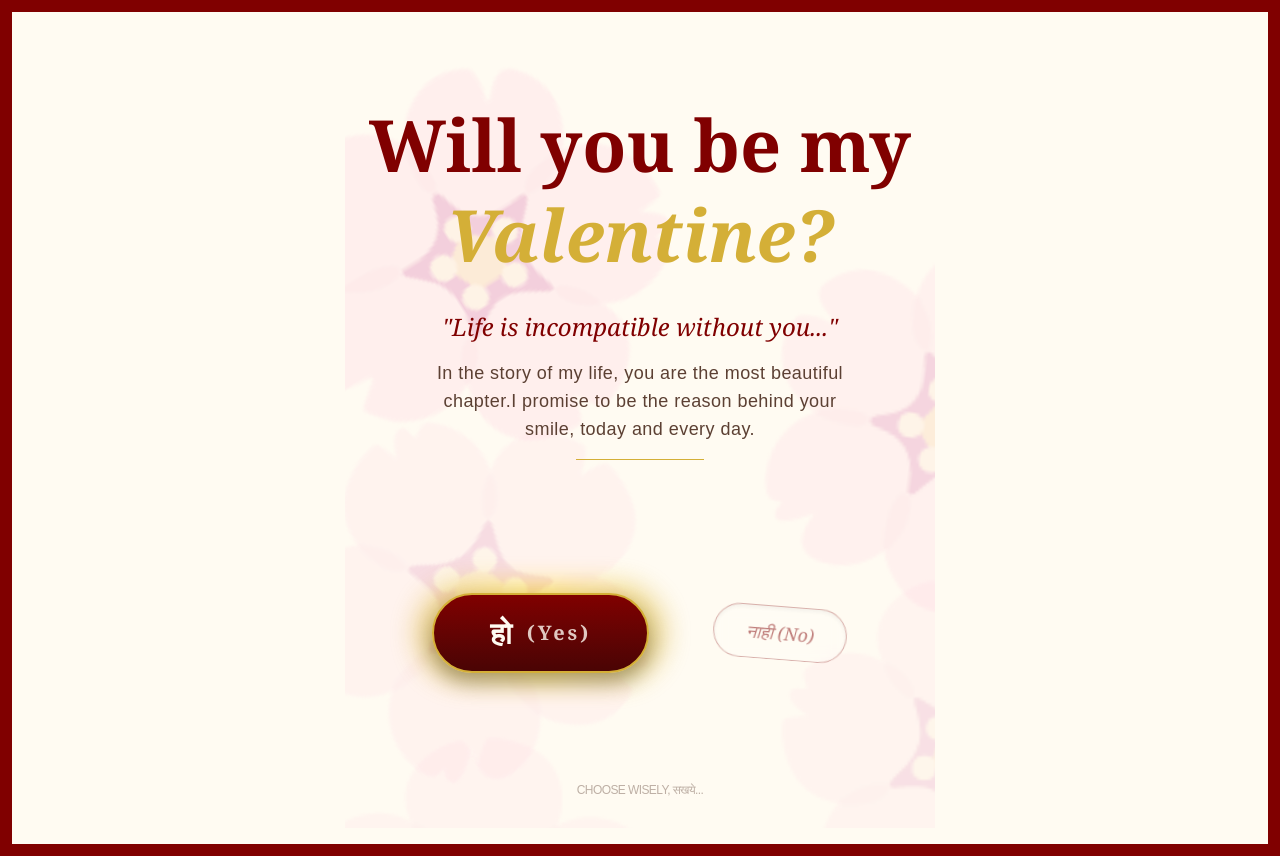
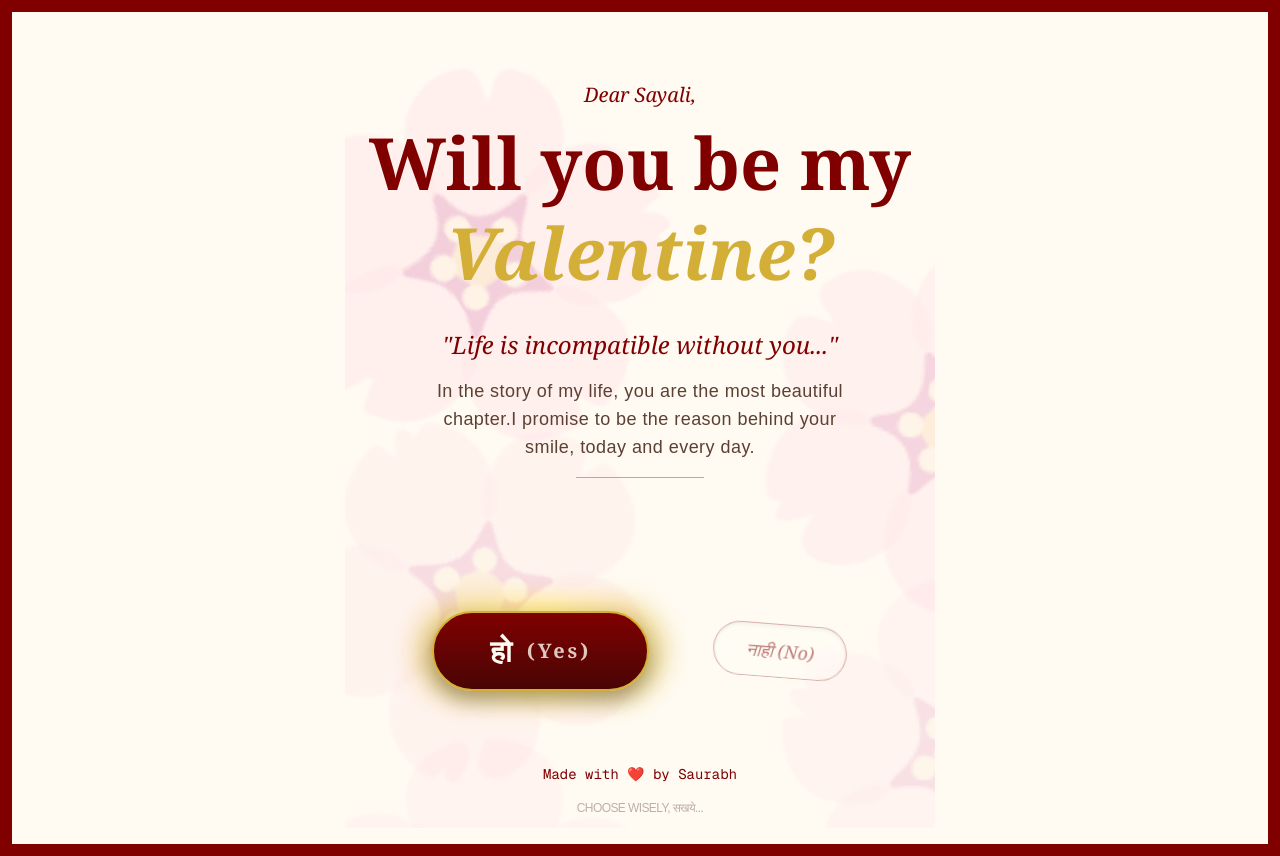
Before and after one commit to saurabhpathak072-tech/valApp, a Next.js app: page / in a window 1280 px wide. Built offline with nearby package versions, Linux system fonts and the light colour scheme.

Commit message:
Added Name

```diff
--- a/src/app/layout.tsx
+++ b/src/app/layout.tsx
@@ -1,3 +1,4 @@
+import { APP_CONSTANTS } from "@/constants";
 import type { Metadata } from "next";
 import { Geist, Geist_Mono } from "next/font/google";
 import "./globals.css";
@@ -25,11 +26,12 @@ export default function RootLayout({
   return (
     <html lang="en">
       <body
-        className={`${geistSans.variable} ${geistMono.variable} antialiased`}
-      >
+        className={`${geistSans.variable} ${geistMono.variable} antialiased`}>
         <div className="min-h-screen bg-[#FFFBF2] flex flex-col items-center justify-center p-4 border-[12px] border-[#800000]">
-
           {children}
+          <footer className="absolute bottom-4 text-sm text-[#800000] font-mono">
+            {APP_CONSTANTS.MADE_WITH_LOVE}
+          </footer>
         </div>
       </body>
     </html>
--- a/src/app/page.tsx
+++ b/src/app/page.tsx
@@ -1,6 +1,6 @@
 "use client";
 import StylishValentineButtons from "@/components/YesNoBtns";
-import { APP_CONSTANTS } from "@/constants";
+import { APP_CONSTANTS, NAME } from "@/constants";
 import confetti from "canvas-confetti";
 import { AnimatePresence, easeOut, motion, type Variants } from "framer-motion";
 import { useState } from "react";
@@ -61,6 +61,12 @@ export default function ElegantValentine() {
             animate="visible"
             className="z-10 text-center max-w-2xl"
           >
+            <motion.p
+              initial={{ opacity: 0 }} animate={{ opacity: 1 }} transition={{ delay: 0.5 }}
+              className="text-[#800000] font-serif italic text-xl mb-2"
+            >
+              {APP_CONSTANTS.DEAR} {NAME.SAYALI},
+            </motion.p>
 
             <motion.div variants={itemVars} className="mb-8">
               <h1 className="text-5xl md:text-7xl font-bold text-[#800000] font-serif leading-tight">
--- a/src/constants/index.tsx
+++ b/src/constants/index.tsx
@@ -16,4 +16,10 @@ export enum APP_CONSTANTS {
     CHOOSE_WISELY = "choose wisely, सखये...",
     NAHI = "नाही",
     NO = "No",
+    MADE_WITH_LOVE = "Made with ❤️ by Saurabh",
+    DEAR = "Dear"
 }
+
+export enum NAME {
+    SAYALI = "Sayali"
+}
```
